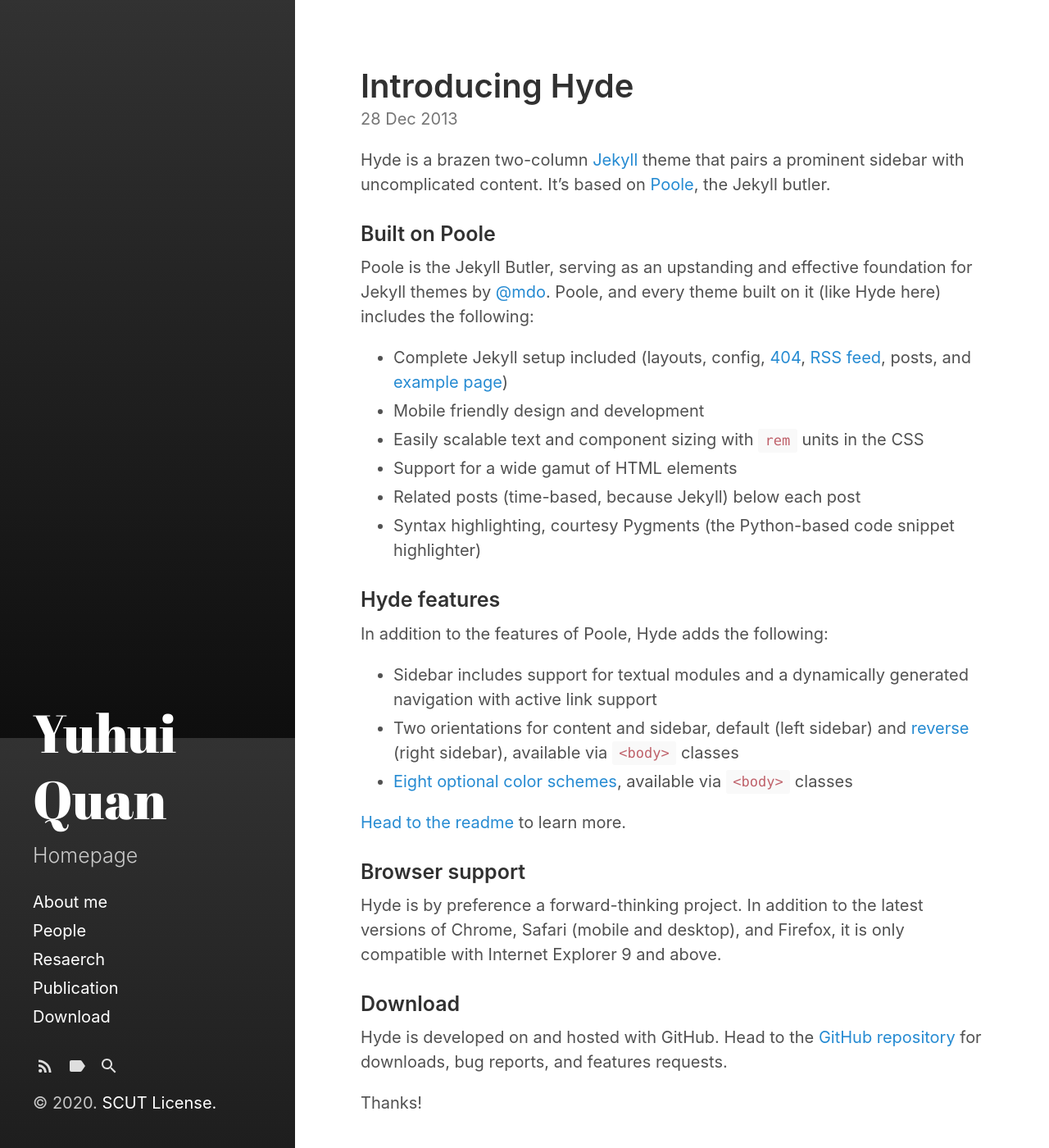
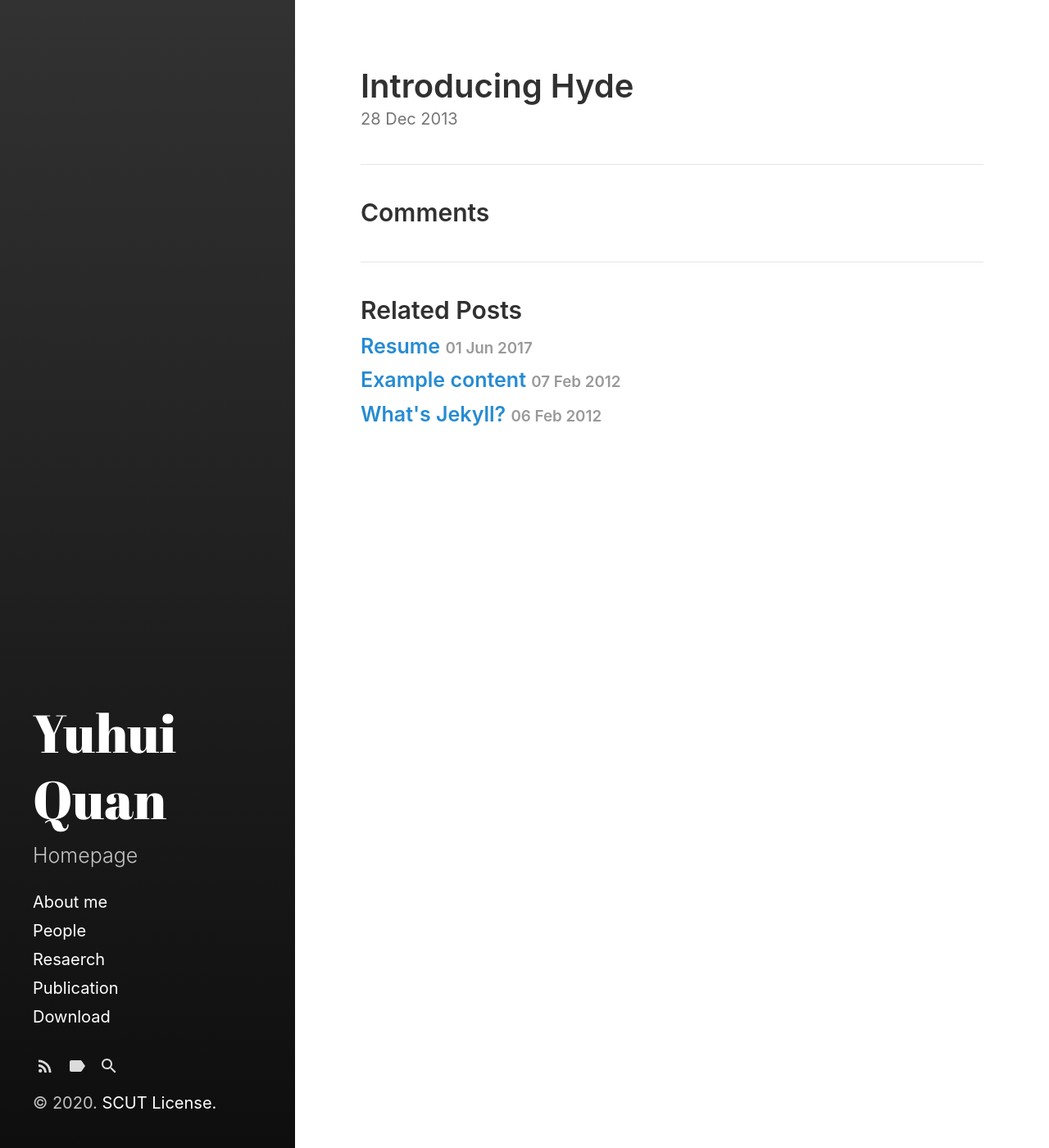
Before and after one commit to Dofboom/Dofboom.github.io, a Jekyll site: the page built from _posts/2013-12-28-introducing-hyde.md, in a window 1280 px wide and 1400 px high. Shown: the whole window at 82% size. Built offline with Jekyll 4.4.1, drawn with Linux system fonts in a browser that asks for light colours.

Commit message:
Update 2013-12-28-introducing-hyde.md

```diff
--- a/_posts/2013-12-28-introducing-hyde.md
+++ b/_posts/2013-12-28-introducing-hyde.md
@@ -2,36 +2,3 @@
 layout: post
 title: Introducing Hyde
 ---
-
-Hyde is a brazen two-column [Jekyll](http://jekyllrb.com) theme that pairs a prominent sidebar with uncomplicated content. It's based on [Poole](http://getpoole.com), the Jekyll butler.
-
-### Built on Poole
-
-Poole is the Jekyll Butler, serving as an upstanding and effective foundation for Jekyll themes by [@mdo](https://twitter.com/mdo). Poole, and every theme built on it (like Hyde here) includes the following:
-
-* Complete Jekyll setup included (layouts, config, [404]({{ "/404" | relative_url }}), [RSS feed]({{ "/feed.xml" | relative_url }}), posts, and [example page]({{ "/about" | relative_url }}))
-* Mobile friendly design and development
-* Easily scalable text and component sizing with `rem` units in the CSS
-* Support for a wide gamut of HTML elements
-* Related posts (time-based, because Jekyll) below each post
-* Syntax highlighting, courtesy Pygments (the Python-based code snippet highlighter)
-
-### Hyde features
-
-In addition to the features of Poole, Hyde adds the following:
-
-* Sidebar includes support for textual modules and a dynamically generated navigation with active link support
-* Two orientations for content and sidebar, default (left sidebar) and [reverse](https://github.com/poole/hyde#reverse-layout) (right sidebar), available via `<body>` classes
-* [Eight optional color schemes](https://github.com/poole/hyde#themes), available via `<body>` classes
-
-[Head to the readme](https://github.com/poole/hyde#readme) to learn more.
-
-### Browser support
-
-Hyde is by preference a forward-thinking project. In addition to the latest versions of Chrome, Safari (mobile and desktop), and Firefox, it is only compatible with Internet Explorer 9 and above.
-
-### Download
-
-Hyde is developed on and hosted with GitHub. Head to the <a href="https://github.com/poole/hyde">GitHub repository</a> for downloads, bug reports, and features requests.
-
-Thanks!
```
